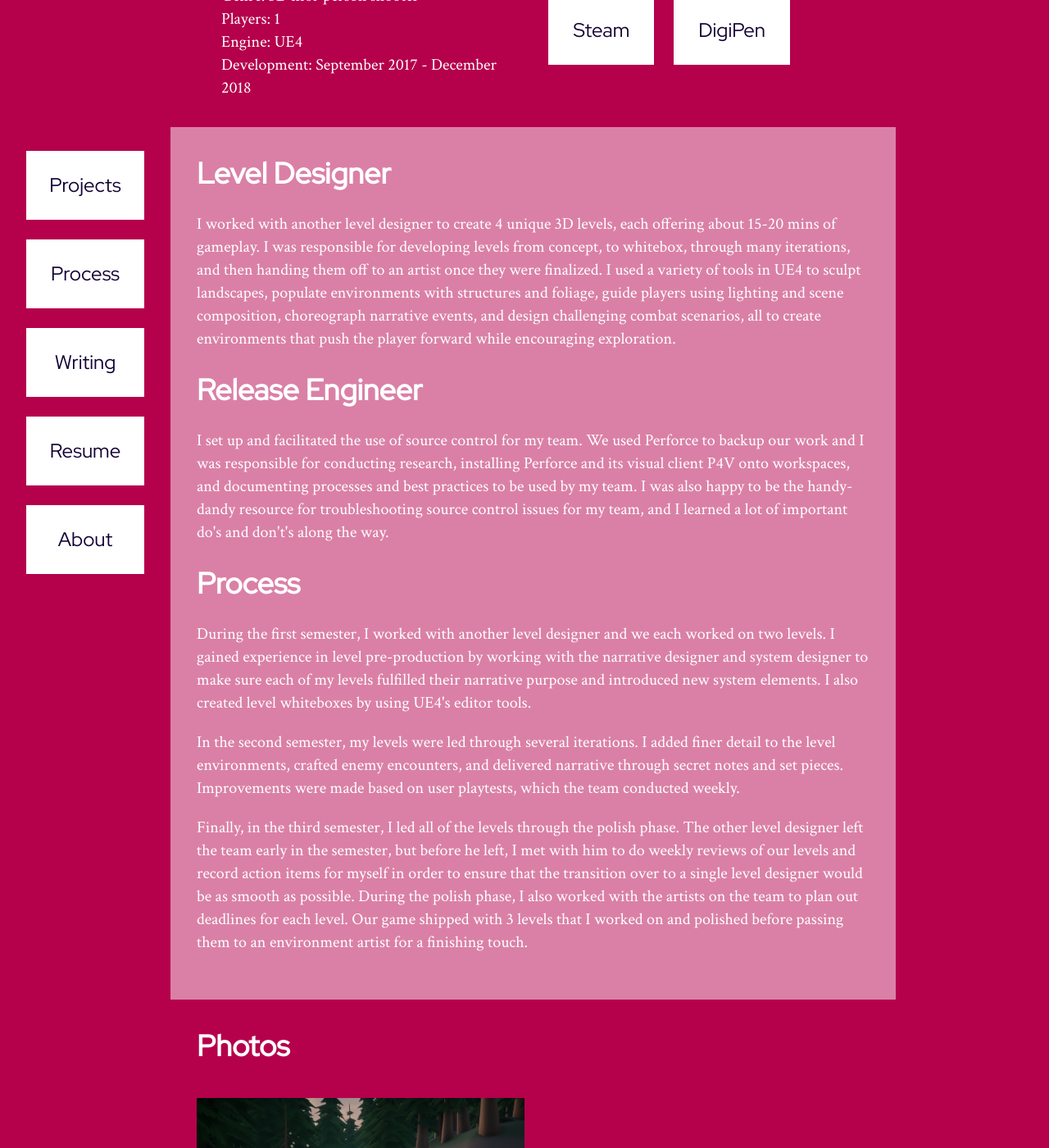
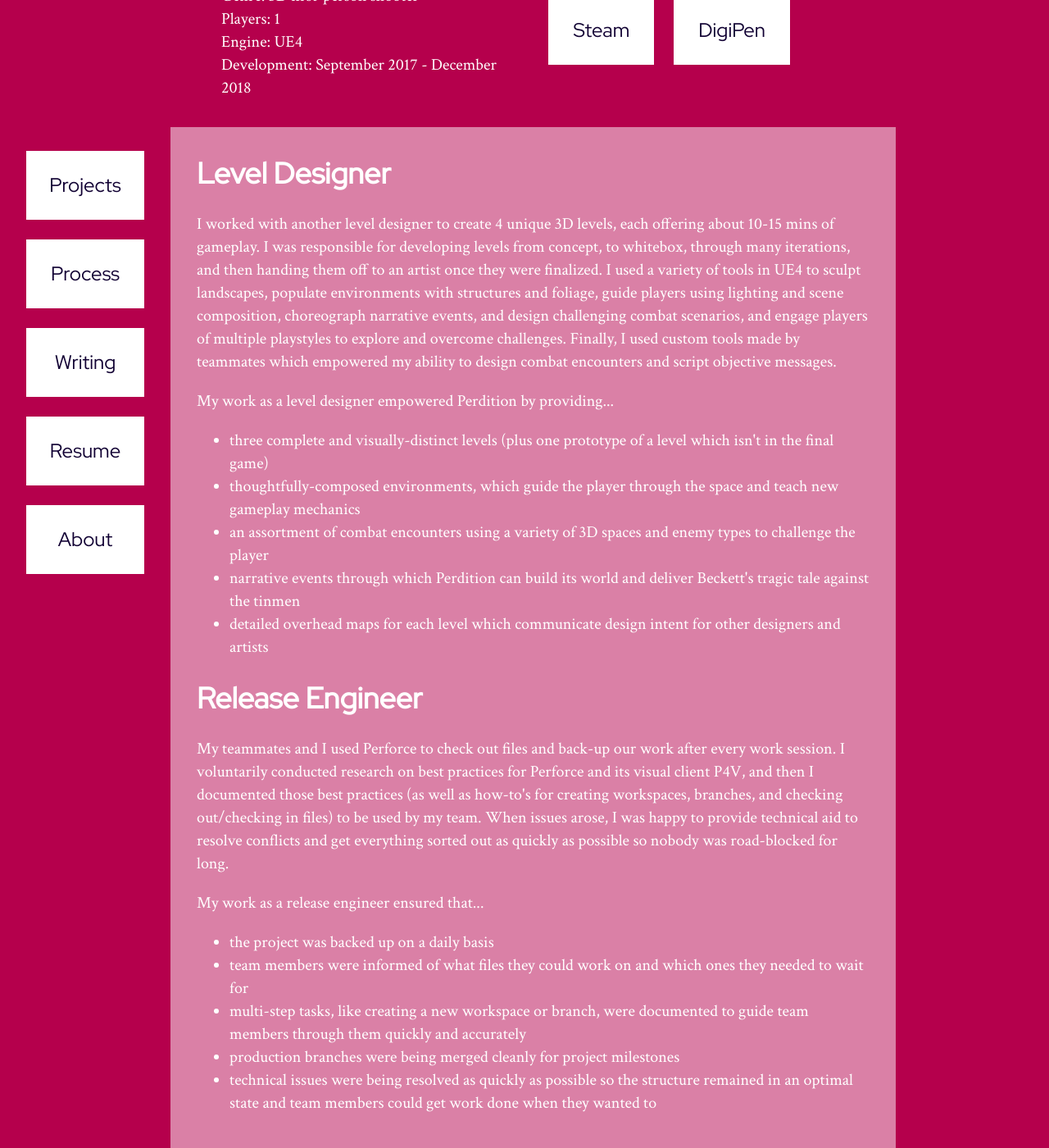
Before and after one commit to digigrant/digigrant.github.io, a Jekyll site: the page built from projects/perdition.html, in a window 1280 px wide and 1400 px high, scrolled down 1025 px. Shown: the whole window at 82% size. Built offline with Jekyll 4.4.1, drawn with Linux system fonts in a browser that asks for light colours.

Commit message:
rewriting role descriptions, testing new format

```diff
--- a/projects/perdition.html
+++ b/projects/perdition.html
@@ -15,19 +15,31 @@ video-id: wO86fH32xgI
 <div class="container-opaque">
   <h2 class="container-content">Level Designer</h2>
   <div class="container-content">
-    <p>I worked with another level designer to create 4 unique 3D levels, each offering about 15-20 mins of gameplay. I was responsible for developing levels from concept, to whitebox, through many iterations, and then handing them off to an artist once they were finalized. I used a variety of tools in UE4 to sculpt landscapes, populate environments with structures and foliage, guide players using lighting and scene composition, choreograph narrative events, and design challenging combat scenarios, all to create environments that push the player forward while encouraging exploration.</p>
+    <p>I worked with another level designer to create 4 unique 3D levels, each offering about 10-15 mins of gameplay. I was responsible for developing levels from concept, to whitebox, through many iterations, and then handing them off to an artist once they were finalized. I used a variety of tools in UE4 to sculpt landscapes, populate environments with structures and foliage, guide players using lighting and scene composition, choreograph narrative events, and design challenging combat scenarios, and engage players of multiple playstyles to explore and overcome challenges. Finally, I used custom tools made by teammates which empowered my ability to design combat encounters and script objective messages.</p>
+    <p>My work as a level designer empowered Perdition by providing...</p>
+    <ul>
+      <li>three complete and visually-distinct levels (plus one prototype of a level which isn't in the final game)</li>
+      <li>thoughtfully-composed environments, which guide the player through the space and teach new gameplay mechanics</li>
+      <li>an assortment of combat encounters using a variety of 3D spaces and enemy types to challenge the player</li>
+      <li>narrative events through which Perdition can build its world and deliver Beckett's tragic tale against the tinmen</li>
+      <li>detailed overhead maps for each level which communicate design intent for other designers and artists</li>
+    </ul>
+    <!--<p>During the first milestone, I worked with another level designer and we each worked on two levels. I gained experience in level pre-production by working with the narrative designer and system designer to make sure each of my levels fulfilled their narrative purpose and introduced new system elements. I also created level whiteboxes by using UE4's editor tools.</p>
+    <p>In the second milestone, my levels were led through several iterations. I added finer detail to the level environments, crafted enemy encounters, and delivered narrative through secret notes and set pieces. Improvements were made based on user playtests, which the team conducted weekly.</p>
+    <p>Finally, in the third milestone, I led all of the levels through the polish phase. The other level designer left the team early in the semester, but before he left, I met with him to do weekly reviews of our levels and record action items for myself in order to ensure that the transition over to a single level designer would be as smooth as possible. During the polish phase, I also worked with the artists on the team to plan out deadlines for each level. Our game shipped with 3 levels that I worked on and polished before passing them to an environment artist for a finishing touch.</p>-->
   </div>
 
   <h2 class="container-content">Release Engineer</h2>
   <div class="container-content">
-    <p>I set up and facilitated the use of source control for my team. We used Perforce to backup our work and I was responsible for conducting research, installing Perforce and its visual client P4V onto workspaces, and documenting processes and best practices to be used by my team. I was also happy to be the handy-dandy resource for troubleshooting source control issues for my team, and I learned a lot of important do's and don't's along the way.</p>
-  </div>
-
-  <h2 class="container-content">Process</h2>
-  <div class="container-content">
-    <p>During the first semester, I worked with another level designer and we each worked on two levels. I gained experience in level pre-production by working with the narrative designer and system designer to make sure each of my levels fulfilled their narrative purpose and introduced new system elements. I also created level whiteboxes by using UE4's editor tools.</p>
-    <p>In the second semester, my levels were led through several iterations. I added finer detail to the level environments, crafted enemy encounters, and delivered narrative through secret notes and set pieces. Improvements were made based on user playtests, which the team conducted weekly.</p>
-    <p>Finally, in the third semester, I led all of the levels through the polish phase. The other level designer left the team early in the semester, but before he left, I met with him to do weekly reviews of our levels and record action items for myself in order to ensure that the transition over to a single level designer would be as smooth as possible. During the polish phase, I also worked with the artists on the team to plan out deadlines for each level. Our game shipped with 3 levels that I worked on and polished before passing them to an environment artist for a finishing touch.</p>
+    <p>My teammates and I used Perforce to check out files and back-up our work after every work session. I voluntarily conducted research on best practices for Perforce and its visual client P4V, and then I documented those best practices (as well as how-to's for creating workspaces, branches, and checking out/checking in files) to be used by my team. When issues arose, I was happy to provide technical aid to resolve conflicts and get everything sorted out as quickly as possible so nobody was road-blocked for long.</p>
+    <p>My work as a release engineer ensured that...</p>
+    <ul>
+      <li>the project was backed up on a daily basis</li>
+      <li>team members were informed of what files they could work on and which ones they needed to wait for</li>
+      <li>multi-step tasks, like creating a new workspace or branch, were documented to guide team members through them quickly and accurately</li>
+      <li>production branches were being merged cleanly for project milestones</li>
+      <li>technical issues were being resolved as quickly as possible so the structure remained in an optimal state and team members could get work done when they wanted to</li></p>
+    </ul>
   </div>
 </div>
 
```
